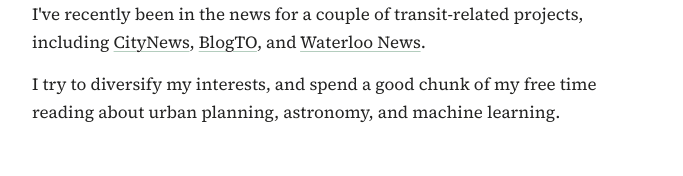
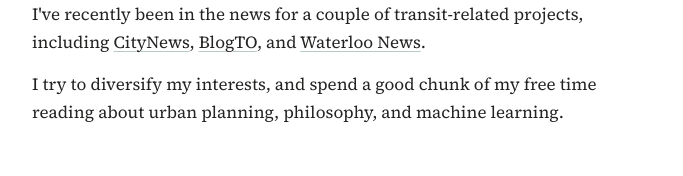
Before and after one commit to lukajvnic/portfolio-site, a React (Vite) app: page / in a window 1280 px wide. Shown: the part 197-373 px from the top of the page, without its empty margins (298-981 px from the left). Built offline with nearby package versions, Linux system fonts and the light colour scheme; a web font is replaced by a local one.

Commit message:
update interests

```diff
--- a/src/App.tsx
+++ b/src/App.tsx
@@ -32,7 +32,7 @@ function App() {
       <div className="block">
         <p>
           I try to diversify my interests, and spend a good chunk of my free time
-          reading about urban planning, astronomy, and machine learning.
+          reading about urban planning, philosophy, and machine learning.
         </p>
       </div>
 
```
